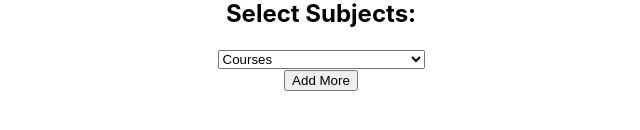
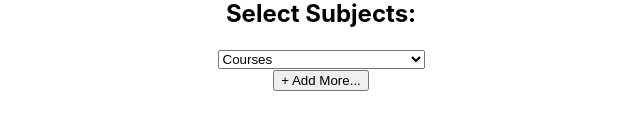
Before and after one commit to rowancook20/SearchPage, a React (Create React App) app: page / in a window 1280 px wide. Shown: the part 222-352 px from the top of the page, without its empty margins (319-959 px from the left). Built offline with nearby package versions, Linux system fonts and the light colour scheme.

Commit message:
Add More button

```diff
--- a/src/SubjectDropdown.js
+++ b/src/SubjectDropdown.js
@@ -73,7 +73,7 @@ function SubjectDropdown() {
           </select>
         </div>
       ))}
-      <button onClick={addDropdown}>Add More</button>
+      <button onClick={addDropdown}>+ Add More...</button>
     </div>
   );
 }
```
